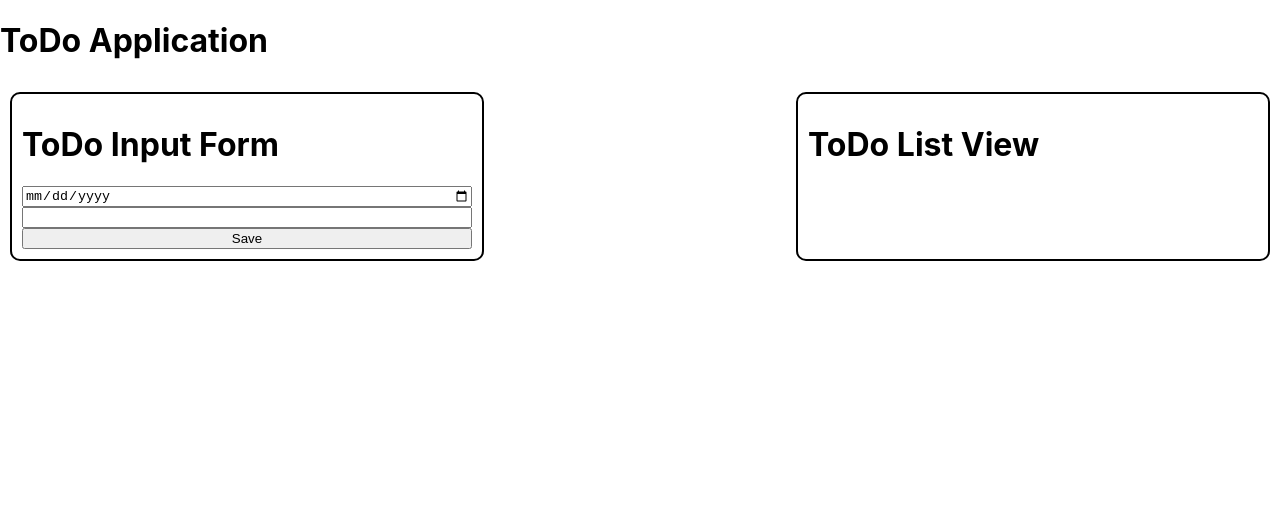
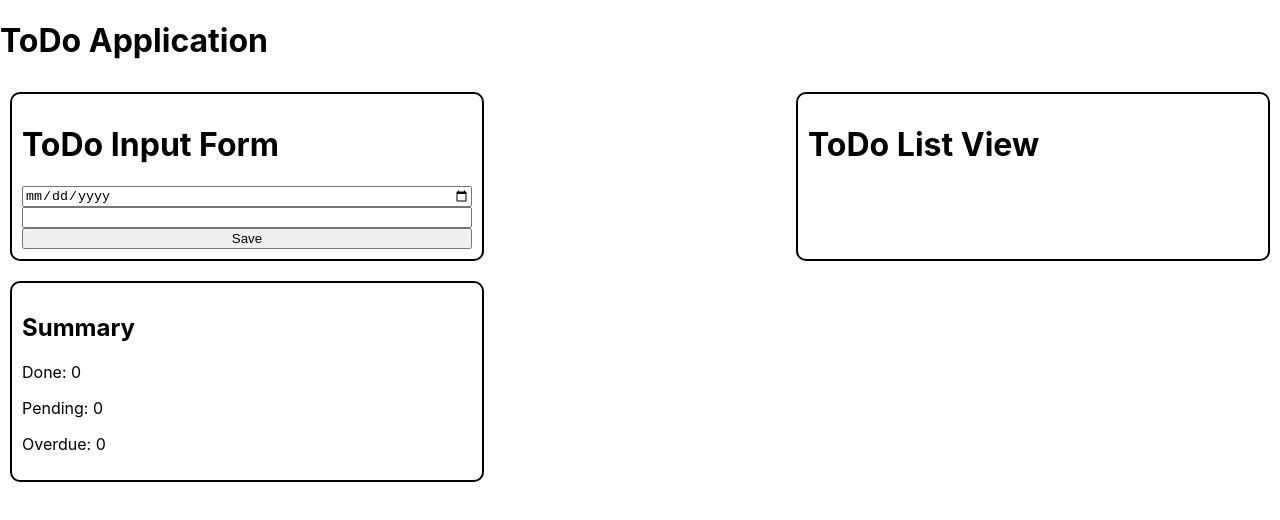
Before and after one commit to dnycstr/react-training-2025, a React (Create React App) app: page / in a window 1280 px wide. Shown: the top 520 px of the page. Built offline with nearby package versions, Linux system fonts and the light colour scheme.

Commit message:
added todo summary count

```diff
--- a/src/App.css
+++ b/src/App.css
@@ -158,3 +158,12 @@
 .todo-open {
   text-decoration: line-through;
 }
+.todosummary-container {
+  border-radius: 10px;
+  border-width: 2px;
+  border-style: solid;
+  border-color: black;
+  width: 450px;
+  padding: 10px;
+  margin: 10px;
+}
--- /dev/null
+++ b/src/components/ToDoSummary.tsx
@@ -0,0 +1,18 @@
+import React from 'react';
+
+interface ToDoSummaryProps {
+  done: number;
+  pending: number;
+  overdue: number;
+}
+
+export const ToDoSummary: React.FC<ToDoSummaryProps> = ({ done, pending, overdue }) => {
+  return (
+    <div className="todosummary-container">
+      <h2>Summary</h2>
+      <p>Done: {done}</p>
+      <p>Pending: {pending}</p>
+      <p>Overdue: {overdue}</p>
+    </div>
+  );
+};
--- a/src/parenttsx/ToDoApplication.tsx
+++ b/src/parenttsx/ToDoApplication.tsx
@@ -1,7 +1,9 @@
-import { useState } from "react";
+import { useState, useEffect } from "react";
 import { HDiv } from "../components/HDiv";
 import { ToDoInputForm } from "../components/ToDoInputForm";
 import { ToDoListView } from "../components/ToDoListView";
+import { ToDoSummary } from "../components/ToDoSummary";
+
 
 export interface ToDoItemModel {
   id: number;
@@ -12,6 +14,7 @@ export interface ToDoItemModel {
 
 export const ToDoApplication = () => {
   const [todos, setTodos] = useState<ToDoItemModel[]>([]);
+  const [counts, setCounts] = useState({ done: 0, pending: 0, overdue: 0 });
 
   const handleNewTodoItem = (newtodo: ToDoItemModel) => {
     newtodo.id = todos.length + 1;
@@ -30,6 +33,28 @@ export const ToDoApplication = () => {
     setTodos(updatedTodos);
   };
 
+  const calculateCounts = (todos: ToDoItemModel[]) => {
+    const now = new Date().toISOString().split('T')[0];
+    let done = 0, pending = 0, overdue = 0;
+
+    todos.forEach(todo => {
+      if (todo.completed) {
+        done++;
+      } else if (todo.date < now) {
+        overdue++;
+      } else {
+        pending++;
+      }
+    });
+
+    return { done, pending, overdue };
+  };
+
+  useEffect(() => {
+    setCounts(calculateCounts(todos));
+  }, [todos]);
+
+
   return (
     <div>
       <h1>ToDo Application</h1>
@@ -44,6 +69,8 @@ export const ToDoApplication = () => {
           onComplete={(id: number) => handleOnComplete(id)}
         />
       </HDiv>
+      <ToDoSummary done={counts.done} pending={counts.pending} overdue={counts.overdue} />
     </div>
   );
-};
+
+}
```
Also changed, not shown: src/components/ToDoItem.tsx (line endings or trailing spaces).
